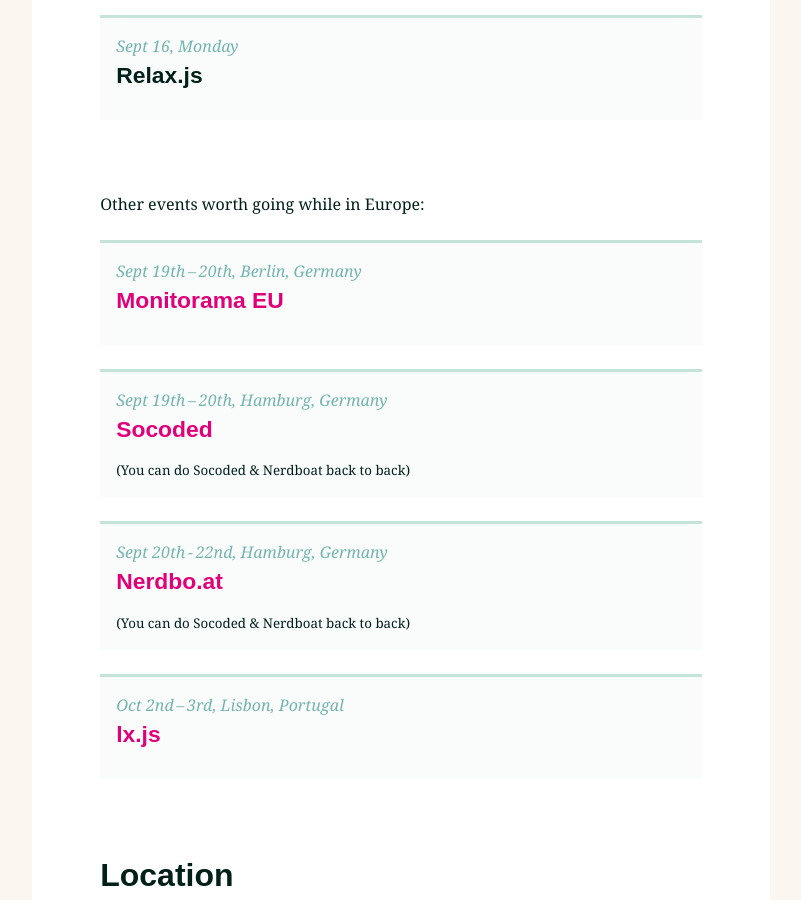
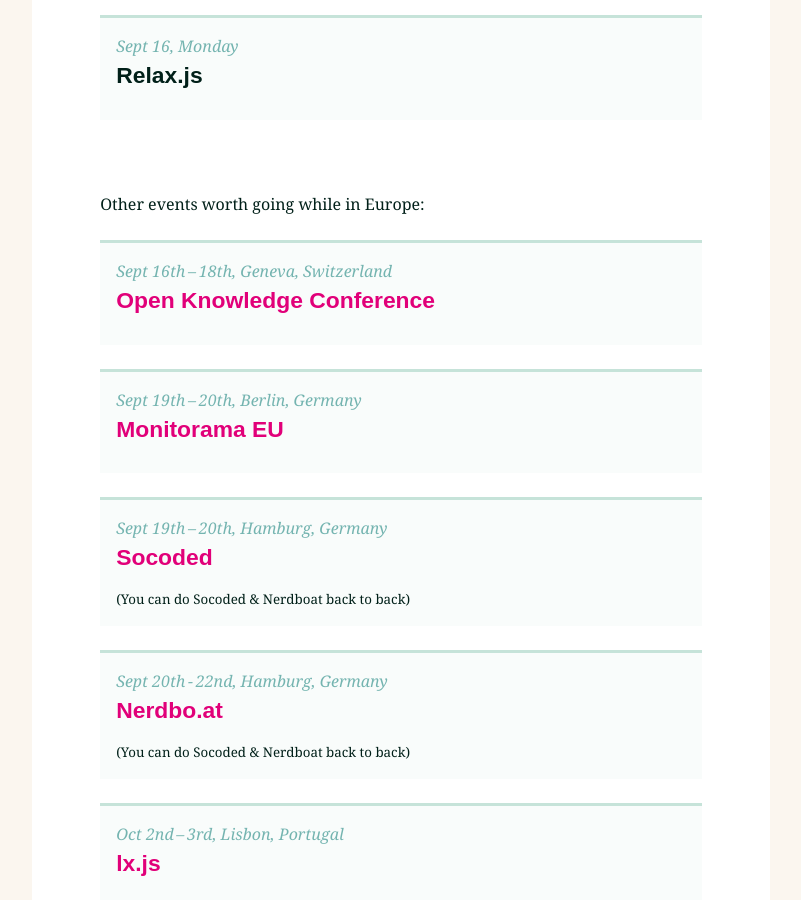
Before and after one commit to jsconf/2013.jsconf.eu, a Jekyll site: the page built from index.html, in a window 1280 px wide and 900 px high, scrolled down 3834 px. Shown: the whole window, without its empty margins (239-1040 px from the left). Built offline with Jekyll 4.4.1, drawn with Linux system fonts in a browser that asks for light colours; nearby versions of some CDN libraries; comment, search, counter and statistics services are not loaded.

Commit message:
add OKCon to schedule

```diff
--- a/_includes/schedule.md
+++ b/_includes/schedule.md
@@ -50,6 +50,11 @@
 <ul class="schedule_list">
 
   <li>
+    <i>Sept 16th&thinsp;–&thinsp;18th, Geneva, Switzerland</i>
+    <h4><a href="http://okcon.org/schedule/">Open Knowledge Conference</a></h4>
+  </li>
+
+  <li>
     <i>Sept 19th&thinsp;–&thinsp;20th, Berlin, Germany</i>
     <h4><a href="http://monitorama.eu">Monitorama EU</a></h4>
   </li>
```
